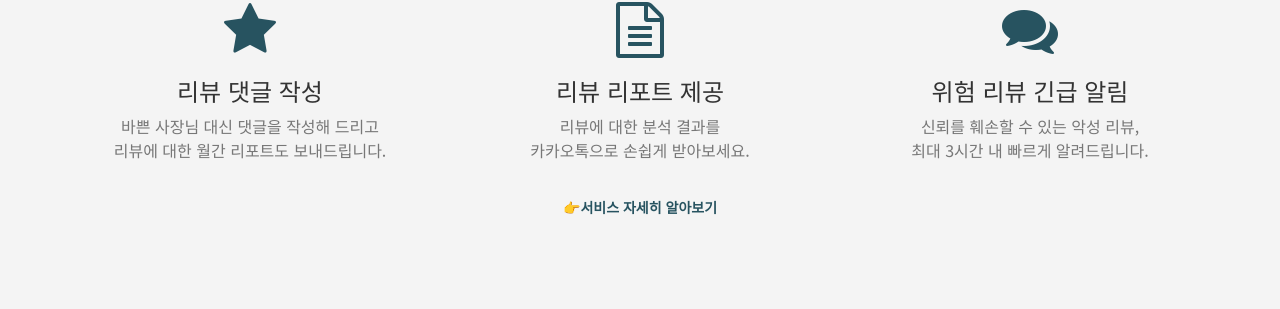
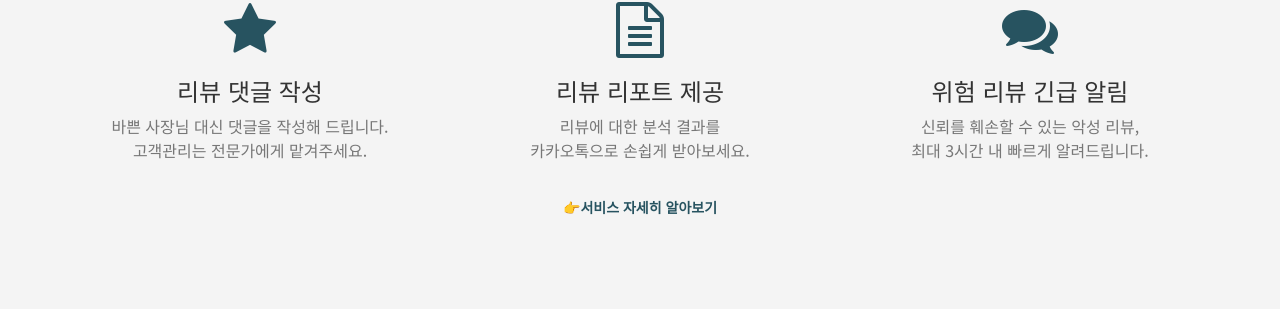
Before and after one commit to forspacedev/forspacedev.github.io, a Jekyll site: the page built from index.html, in a window 1280 px wide and 900 px high, scrolled down 1467 px. Shown: the part 146-455 px from the top of the window. Built offline with Jekyll 4.4.1, drawn with Linux system fonts in a browser that asks for light colours.

Commit message:
댓글 서비스 설명 수정

```diff
--- a/_includes/services.html
+++ b/_includes/services.html
@@ -13,7 +13,7 @@
                 <div class="service-box">
                     <i class="fa fa-4x fa-star wow bounceIn text-primary"></i>
                     <h3>리뷰 댓글 작성</h3>
-                    <p class="text-muted">바쁜 사장님 대신 댓글을 작성해 드리고 <br />리뷰에 대한 월간 리포트도 보내드립니다.</p>
+                    <p class="text-muted">바쁜 사장님 대신 댓글을 작성해 드립니다. <br />고객관리는 전문가에게 맡겨주세요.</p>
                 </div>
             </div>
             <div class="col-lg-4 col-md-6 text-center">
```
